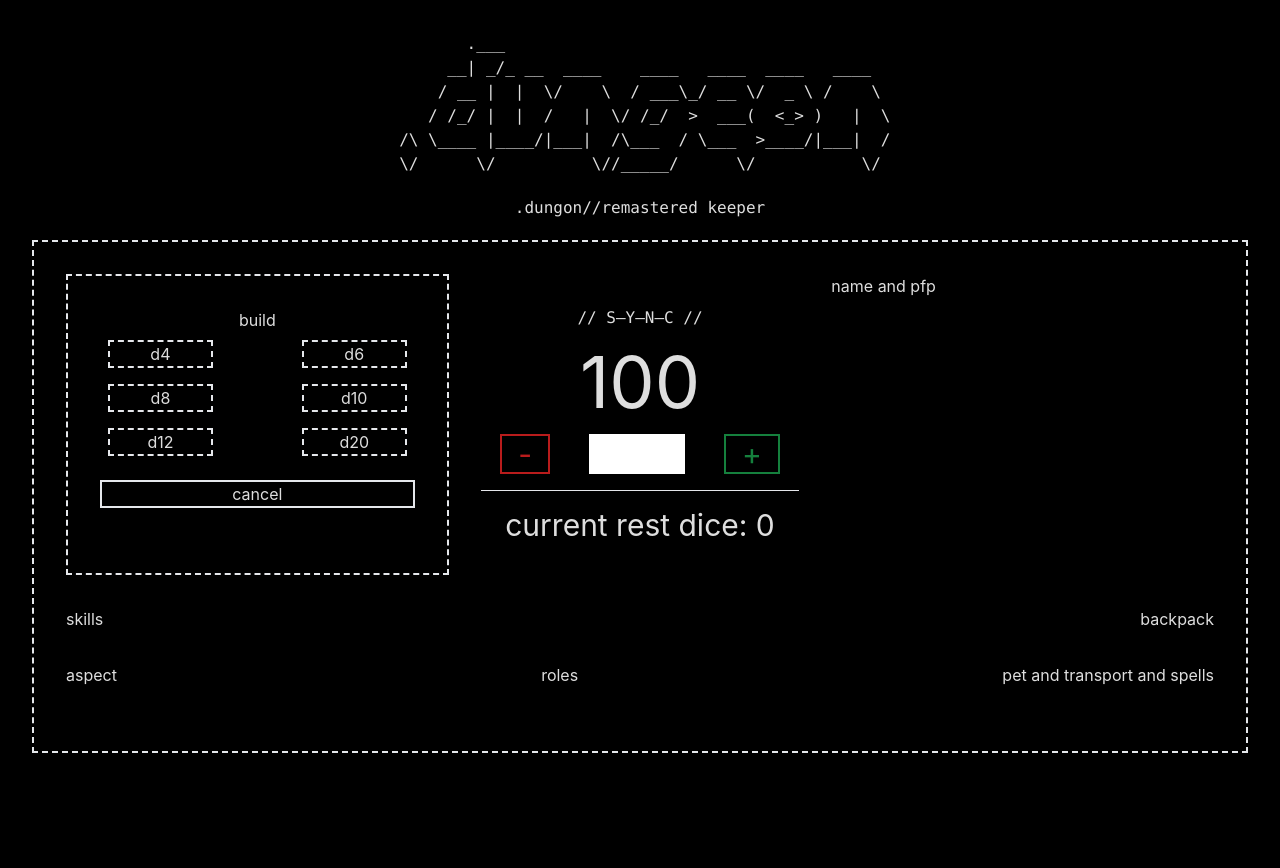
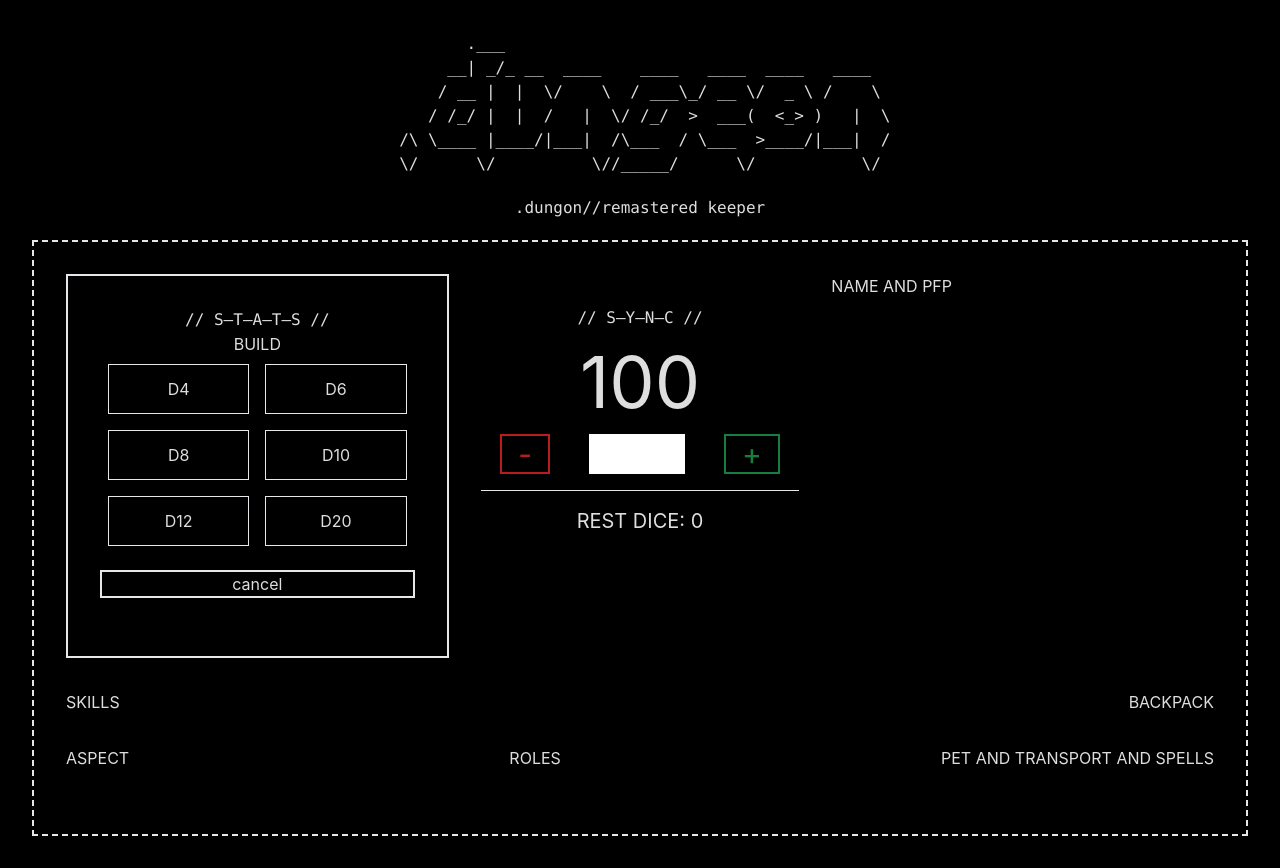
Before and after one commit to cam-ball/dot-dungon-keeper, a React (Vite) app: page / in a window 1280 px wide. Both pictures are taken after a click on the element 178 px from the left and 382 px from the top of the page. Before the commit the page ends 800 px from the top, so only its background shows below. Built offline with nearby package versions, Linux system fonts and the light colour scheme.

Commit message:
small visual tweaks
- stop white flashing on pageload (ouch)
- tinker with sizing (i need to leave it alone until the end)
- uppercase everything

```diff
--- a/index.html
+++ b/index.html
@@ -1,5 +1,5 @@
 <!doctype html>
-<html lang="en">
+<html lang="en" style="background-color: #000">
   <head>
     <meta charset="UTF-8" />
     <!-- <link rel="icon" type="image/svg+xml" href="/vite.svg" /> -->
--- a/src/components/keeper/index.tsx
+++ b/src/components/keeper/index.tsx
@@ -3,7 +3,7 @@ import Sync from "./sync";
 
 const Keeper = () => {
   return (
-    <div className="border-2 border-dashed p-8">
+    <div className="border-2 border-dashed p-8 uppercase">
       <div className="mb-8 flex flex-row justify-between">
         <Stats />
         <Sync />
--- a/src/components/keeper/stats/Popover.tsx
+++ b/src/components/keeper/stats/Popover.tsx
@@ -7,8 +7,8 @@ type PopoverProps = {
 
 const StatValue = ({ die, onClick }: { die: string; onClick: () => void }) => {
   return (
-    <div className="m-2 w-1/3 border-2 border-dashed" onClick={onClick}>
-      {die}
+    <div className="w-1/2 p-2" onClick={onClick}>
+      <div className="min-h-12 border border-solid p-3">{die}</div>
     </div>
   );
 };
@@ -22,7 +22,7 @@ const Popover = ({
   return (
     <div className="flex flex-col justify-between">
       <div>{currentStat}</div>
-      <div className="flex flex-row flex-wrap justify-between">
+      <div className="flex flex-row flex-wrap justify-between ">
         {availableDice.map((die: string) => {
           return (
             <StatValue
--- a/src/components/keeper/stats/Stat.tsx
+++ b/src/components/keeper/stats/Stat.tsx
@@ -9,7 +9,7 @@ const Stat = ({ statName, onClick, die }: StatProps) => {
     <div className="w-1/2 p-2">
       <h4>{statName}</h4>
       <div
-        className="border-2 border-dashed p-4"
+        className="min-h-12 border border-solid p-3"
         onClick={() => {
           onClick(statName);
         }}
--- a/src/components/keeper/stats/index.tsx
+++ b/src/components/keeper/stats/index.tsx
@@ -41,7 +41,8 @@ const Stats = () => {
   };
 
   return (
-    <div className="w-100 min-h-52 basis-1/3 border-2 border-dashed p-8 text-center">
+    <div className="w-100 min-h-96 basis-1/3 border-2 border-solid p-8 text-center">
+      <h3 className="font-mono">// S–T–A–T–S //</h3>
       {showPopover ? (
         <Popover
           setShowPopover={setShowPopover}
@@ -51,7 +52,6 @@ const Stats = () => {
         />
       ) : (
         <>
-          <h3 className="font-mono">// S–T–A–T–S //</h3>
           <div className="flex flex-row flex-wrap justify-between">
             {Object.entries(statAllocation).map(([key, value]) => {
               return (
--- a/src/components/keeper/sync/RestDice.tsx
+++ b/src/components/keeper/sync/RestDice.tsx
@@ -8,8 +8,8 @@ const RestDice = ({ restDice }: RestDiceProps) => {
       <div className="mt-4 text-3xl">
         <hr />
       </div>
-      <div className="mt-4 text-3xl">
-        <h4>current rest dice: {restDice}</h4>
+      <div className="mt-4 text-xl">
+        <h4>rest dice: {restDice}</h4>
       </div>
     </>
   );
```
